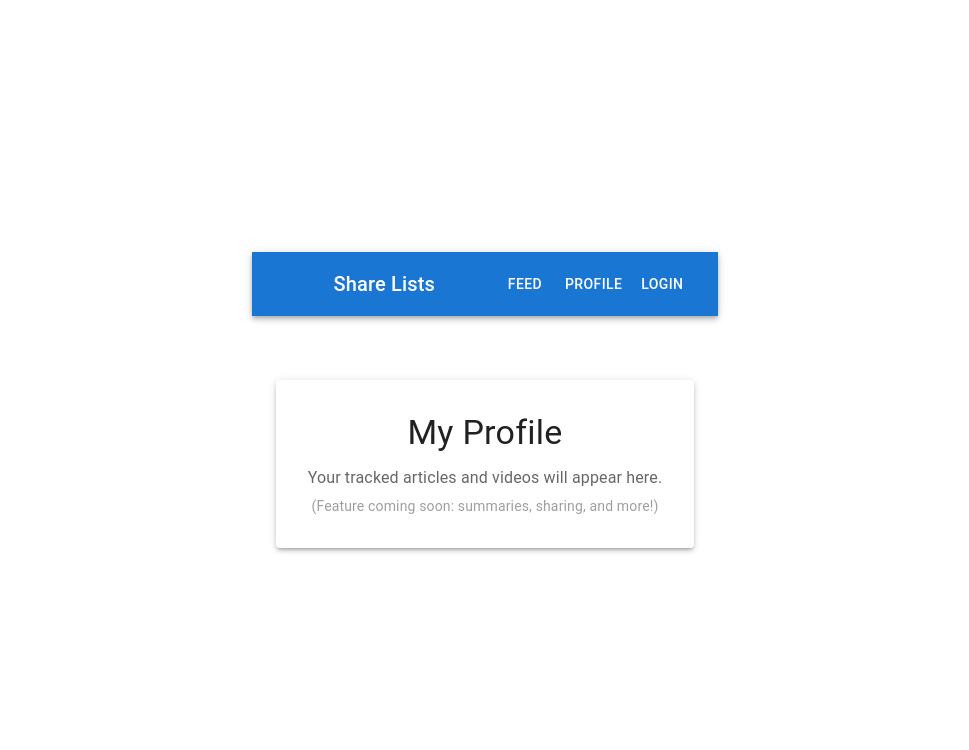
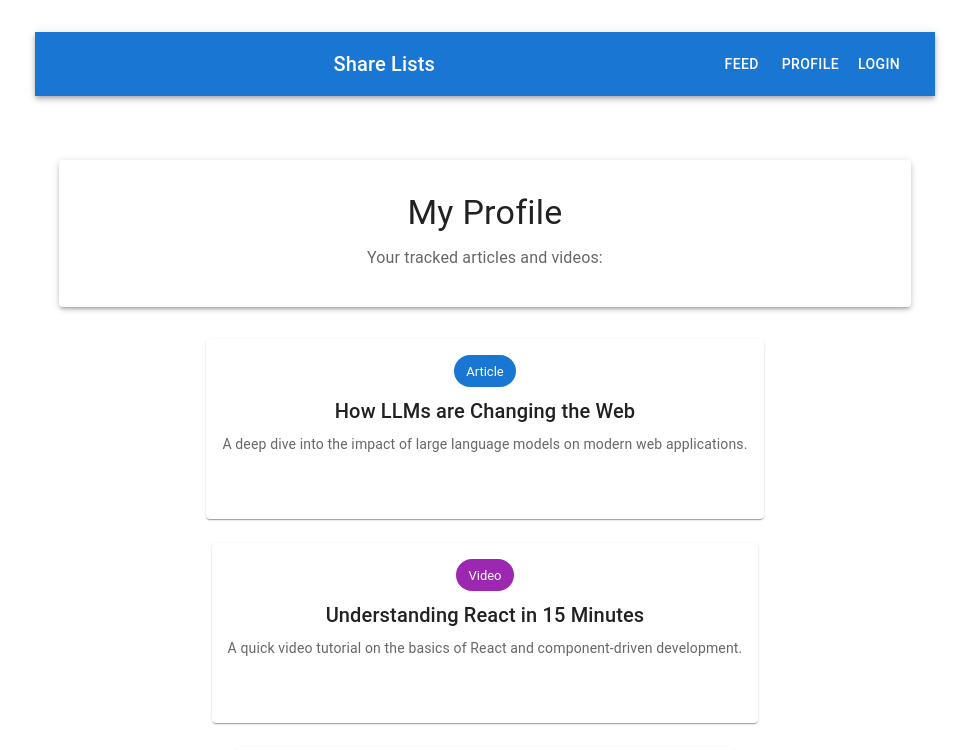
Before and after one commit to anshita195/share_reading_watch_lists, a React (Vite) app in the folder web-frontend/: page /profile in a window 1280 px wide. Shown: the top 750 px of the page, without its empty margins (155-1124 px from the left). Built offline with nearby package versions, Linux system fonts and the light colour scheme.

Commit message:
profile page

```diff
--- a/web-frontend/src/pages/Profile.jsx
+++ b/web-frontend/src/pages/Profile.jsx
@@ -1,17 +1,54 @@
-import { Container, Typography, Paper } from '@mui/material';
+import { Container, Typography, Paper, Grid, Card, CardContent, Chip } from '@mui/material';
+
+const mockTrackedItems = [
+  {
+    id: 1,
+    type: 'article',
+    title: 'How LLMs are Changing the Web',
+    summary: 'A deep dive into the impact of large language models on modern web applications.'
+  },
+  {
+    id: 2,
+    type: 'video',
+    title: 'Understanding React in 15 Minutes',
+    summary: 'A quick video tutorial on the basics of React and component-driven development.'
+  },
+  {
+    id: 3,
+    type: 'article',
+    title: '10 Must-Read Books for Developers',
+    summary: 'A curated list of books every developer should read to level up their skills.'
+  },
+  {
+    id: 4,
+    type: 'video',
+    title: 'The Future of AI: Panel Discussion',
+    summary: 'Experts discuss the future of artificial intelligence and its societal impact.'
+  }
+];
 
 export default function Profile() {
   return (
-    <Container maxWidth="sm" sx={{ textAlign: 'center', mt: 8 }}>
-      <Paper elevation={3} sx={{ p: 4 }}>
+    <Container maxWidth="md" sx={{ textAlign: 'center', mt: 8 }}>
+      <Paper elevation={3} sx={{ p: 4, mb: 4 }}>
         <Typography variant="h4" gutterBottom>My Profile</Typography>
         <Typography variant="body1" color="text.secondary" gutterBottom>
-          Your tracked articles and videos will appear here.
-        </Typography>
-        <Typography variant="body2" color="text.disabled">
-          (Feature coming soon: summaries, sharing, and more!)
+          Your tracked articles and videos:
         </Typography>
       </Paper>
+      <Grid container spacing={3} justifyContent="center">
+        {mockTrackedItems.map(item => (
+          <Grid item xs={12} sm={6} md={4} key={item.id}>
+            <Card sx={{ minHeight: 180 }}>
+              <CardContent>
+                <Chip label={item.type === 'article' ? 'Article' : 'Video'} color={item.type === 'article' ? 'primary' : 'secondary'} sx={{ mb: 1 }} />
+                <Typography variant="h6" gutterBottom>{item.title}</Typography>
+                <Typography variant="body2" color="text.secondary">{item.summary}</Typography>
+              </CardContent>
+            </Card>
+          </Grid>
+        ))}
+      </Grid>
     </Container>
   );
 }
```
